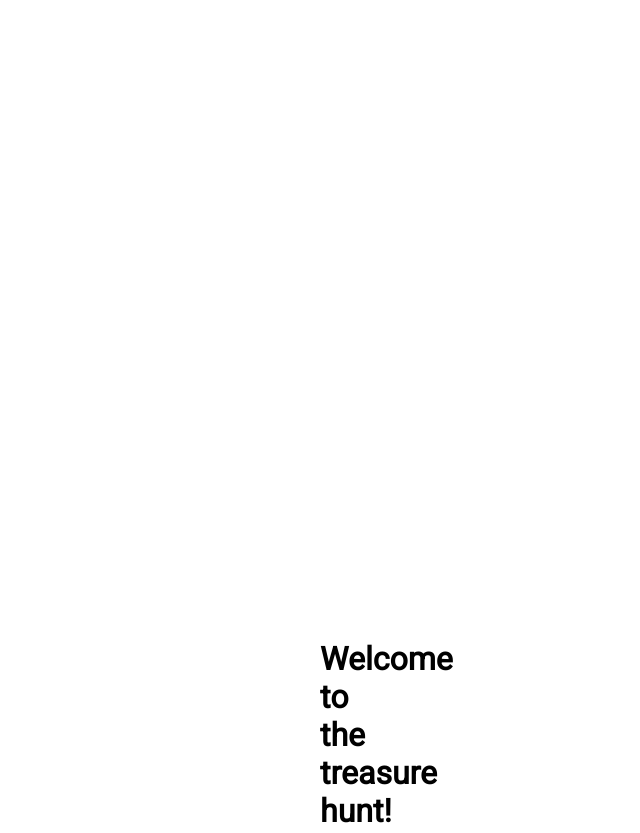
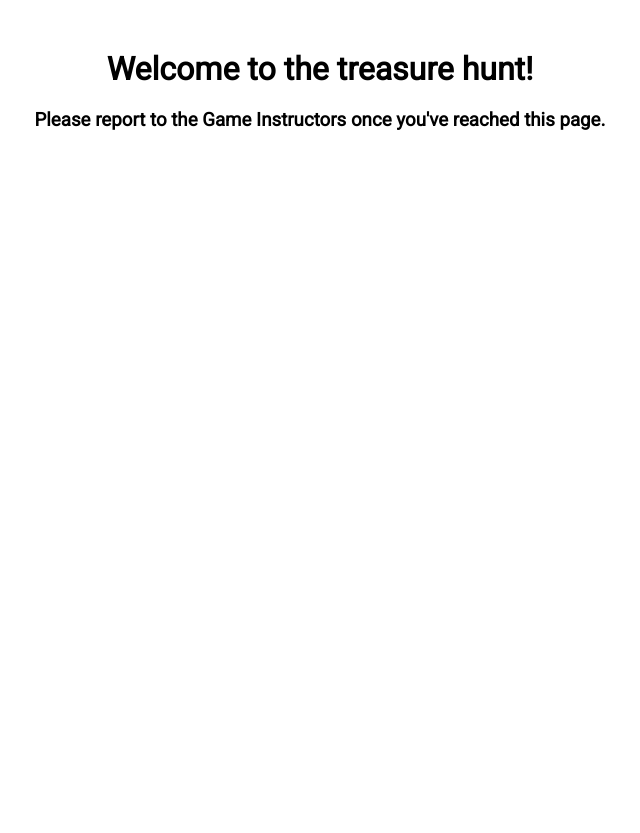
Before and after one commit to Devon323/welcome, a plain HTML site: page index.html in a window 1280 px wide. Shown: the top 833 px of the page, without its empty margins (320-960 px from the left). After the commit the page ends 800 px from the top, so only its background shows below. Drawn offline with Linux system fonts and the light colour scheme.

Commit message:
Update index.html

```diff
--- a/index.html
+++ b/index.html
@@ -8,7 +8,7 @@
     <title>Welcome</title>
     <style>
         body {
-            margin: 50%;
+            margin: 50px;
             font-family: 'Roboto', sans-serif;
             text-align: center;
         }
```
